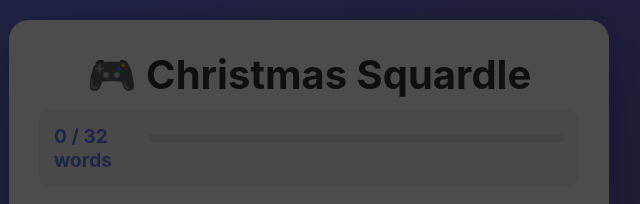
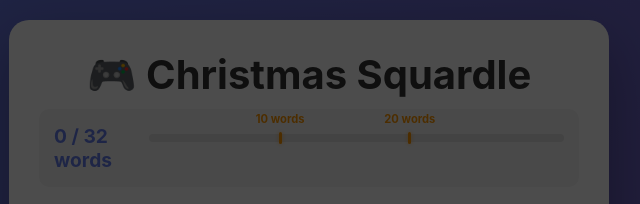
Before and after one commit to tim-mccurrach/christmas-squardle, a plain HTML site: page index.html in a window 1280 px wide. Shown: the top 204 px of the page, 331-971 px from the left. Drawn offline with Linux system fonts and the light colour scheme.

Commit message:
Update index.html

```diff
--- a/index.html
+++ b/index.html
@@ -108,8 +108,15 @@
             height: 8px;
             background: #e0e0e0;
             border-radius: 4px;
-            overflow: hidden;
+            overflow: visible;
             margin-top: 10px;
+            position: relative;
+            cursor: pointer;
+            transition: opacity 0.2s ease;
+        }
+
+        .progress-bar-container:hover {
+            opacity: 0.8;
         }
 
         .progress-bar-fill {
@@ -118,6 +125,50 @@
             border-radius: 4px;
             transition: width 0.3s ease;
             width: 0%;
+        }
+
+        .progress-bar-marker {
+            position: absolute;
+            top: -2px;
+            left: 31.25%;
+            width: 3px;
+            height: 12px;
+            background: #ff9800;
+            border-radius: 2px;
+            z-index: 10;
+            box-shadow: 0 0 4px rgba(255, 152, 0, 0.5);
+        }
+
+        .progress-bar-marker.reached {
+            background: #4caf50;
+            box-shadow: 0 0 6px rgba(76, 175, 80, 0.7);
+        }
+
+        .progress-bar-marker::after {
+            position: absolute;
+            top: -20px;
+            left: 50%;
+            transform: translateX(-50%);
+            font-size: 0.7em;
+            color: #ff9800;
+            font-weight: bold;
+            white-space: nowrap;
+        }
+
+        .progress-bar-marker.reached::after {
+            color: #4caf50;
+        }
+
+        .progress-bar-marker.marker-10::after {
+            content: '10 words';
+        }
+
+        .progress-bar-marker.marker-20 {
+            left: 62.5%;
+        }
+
+        .progress-bar-marker.marker-20::after {
+            content: '20 words';
         }
 
         .grid-container {
@@ -148,9 +199,11 @@
             touch-action: none;
         }
 
-        .cell:hover {
-            transform: scale(1.05);
-            border-color: #667eea;
+        @media (hover: hover) {
+            .cell:hover {
+                transform: scale(1.05);
+                border-color: #667eea;
+            }
         }
 
         .cell.selected {
@@ -447,8 +500,10 @@
 
         <div class="game-info">
             <div class="score" onclick="showWordsModal()"><span id="wordProgress">0 / 32</span> words</div>
-            <div class="progress-bar-container">
+            <div class="progress-bar-container" onclick="showWordsModal()">
                 <div class="progress-bar-fill" id="progressBar"></div>
+                <div class="progress-bar-marker marker-10" id="progressMarker10"></div>
+                <div class="progress-bar-marker marker-20" id="progressMarker20"></div>
             </div>
         </div>
 
@@ -535,10 +590,10 @@
                 const height = rect.height;
 
                 // Calculate center region (middle 1/3 of width and height)
-                const centerLeft = rect.left + width / 3;
-                const centerRight = rect.left + (2 * width / 3);
-                const centerTop = rect.top + height / 3;
-                const centerBottom = rect.top + (2 * height / 3);
+                const centerLeft = rect.left + width / 4;
+                const centerRight = rect.left + (3 * width / 4);
+                const centerTop = rect.top + height / 4;
+                const centerBottom = rect.top + (3 * height / 4);
 
                 // Only return cell if point is in the center region
                 if (x >= centerLeft && x <= centerRight && y >= centerTop && y <= centerBottom) {
@@ -773,6 +828,26 @@
             // Update progress bar
             const progressPercent = (foundCount / totalWords) * 100;
             document.getElementById('progressBar').style.width = `${progressPercent}%`;
+
+            // Update 10-word marker if reached
+            const marker10 = document.getElementById('progressMarker10');
+            if (marker10) {
+                if (foundWords.size >= 10) {
+                    marker10.classList.add('reached');
+                } else {
+                    marker10.classList.remove('reached');
+                }
+            }
+
+            // Update 20-word marker if reached
+            const marker20 = document.getElementById('progressMarker20');
+            if (marker20) {
+                if (foundWords.size >= 20) {
+                    marker20.classList.add('reached');
+                } else {
+                    marker20.classList.remove('reached');
+                }
+            }
         }
 
         // Add word to found words list (no longer needed for display, but kept for tracking)
@@ -820,8 +895,20 @@
                         item.textContent = word.toUpperCase();
                     } else {
                         item.classList.add('not-found');
-                        // If score is 10 or more, show first letter
-                        if (score >= 10) {
+                        // If 20 words or more found, show more hints
+                        if (foundWords.size >= 20) {
+                            if (length >= 6) {
+                                // 6+ letters: show first 2 letters and final letter
+                                item.textContent = word.substring(0, 2).toUpperCase() + '*'.repeat(length - 3) + word[length - 1].toUpperCase();
+                            } else if (length >= 5) {
+                                // 5 letters: show first 2 letters
+                                item.textContent = word.substring(0, 2).toUpperCase() + '*'.repeat(length - 2);
+                            } else {
+                                // 4 or fewer: show first letter
+                                item.textContent = word[0].toUpperCase() + '*'.repeat(length - 1);
+                            }
+                        } else if (foundWords.size >= 10) {
+                            // If 10 words or more found, show first letter
                             item.textContent = word[0].toUpperCase() + '*'.repeat(length - 1);
                         } else {
                             item.textContent = '*'.repeat(length);
```
